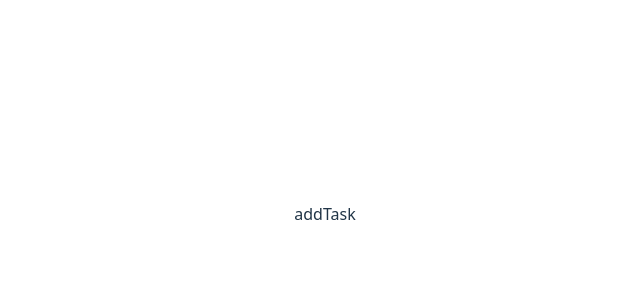
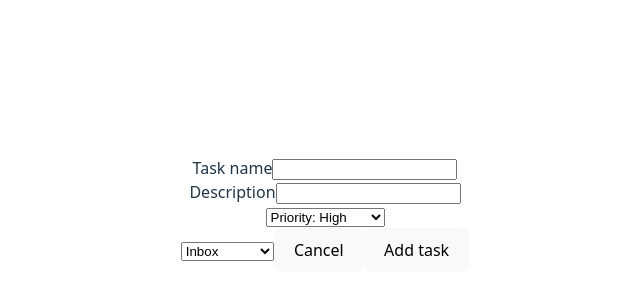
Before and after one commit to Jo23h/tangping, a React (Vite) app in the folder Frontend/: page / in a window 1280 px wide. Shown: the part 186-486 px from the top of the page, without its empty margins (315-955 px from the left). Built offline with nearby package versions, Linux system fonts and the light colour scheme.

Commit message:
basic task form done

```diff
--- a/Frontend/package.json
+++ b/Frontend/package.json
@@ -11,7 +11,8 @@
   },
   "dependencies": {
     "react": "^19.2.0",
-    "react-dom": "^19.2.0"
+    "react-dom": "^19.2.0",
+    "uuid": "^13.0.0"
   },
   "devDependencies": {
     "@eslint/js": "^9.39.1",
--- a/Frontend/src/components/TaskBox/TaskForm.jsx
+++ b/Frontend/src/components/TaskBox/TaskForm.jsx
@@ -41,8 +41,99 @@ function TaskForm() {
         });
     };
 
+    const handleCancel = () => {
+      setNewTask({
+        taskName: '',
+        description: '',
+        date: '',
+        priority: '',
+        category: ''
+      });
+    };
+
   return (
-    <div>addTask</div>
+    <main>
+      <form onSubmit={handleSubmit}>
+
+        {/* Header section - Task name and description */}
+        <div className = 'header'>
+          <div>
+            <label htmlFor='task-name'>Task name</label>
+            <input
+              type = 'text'
+              id = 'task'
+              name = 'taskName'
+              value = {newTask.taskName}
+              onChange = {handleChange}
+              required
+            />
+          </div>
+
+          <div>
+            <label htmlFor='description'>Description</label>
+            <input
+              type = 'text'
+              id = 'description'
+              name = 'description'
+              value = {newTask.description}
+              onChange = {handleChange}
+            />
+          </div>
+        </div>
+
+        {/* Middle row - Date and priority */}
+        <div className = 'middle-row'>
+
+          {/* (WIP) Date */}
+
+          {/* Priority */}
+          <select
+            id = 'priority'
+            name = 'priority'
+            value = {newTask.priority}
+            onChange = {handleChange}
+          >
+            <option value = 'priority-high'>Priority: High</option>
+            <option value = 'priority-medium'>Priority: Medium</option>
+            <option value = 'priority-low'>Priority: Low</option>
+          </select>
+        </div>
+
+        {/* Footer section - Category, cancel and add task */}
+        <div className = 'footer'>
+
+          {/* Category */}
+          <select
+            id = 'category'
+            name = 'category'
+            value = {newTask.category}
+            onChange = {handleChange}
+          >
+            <option value = 'inbox'>Inbox</option>
+            <option value = 'placeholder'>Placeholder</option>
+          </select>
+
+          {/* Cancel */}
+          <button
+            type = 'button'
+            onClick = {handleCancel}
+          >
+            Cancel
+          </button>
+
+          {/* Add task */}
+          <button type = 'submit'>
+            Add task
+          </button>
+        </div>
+
+
+
+
+
+
+      </form>
+    </main>
   )
 }
 
```
Also changed, not shown: 1 other file (tests, documents, lock files or other folders).
